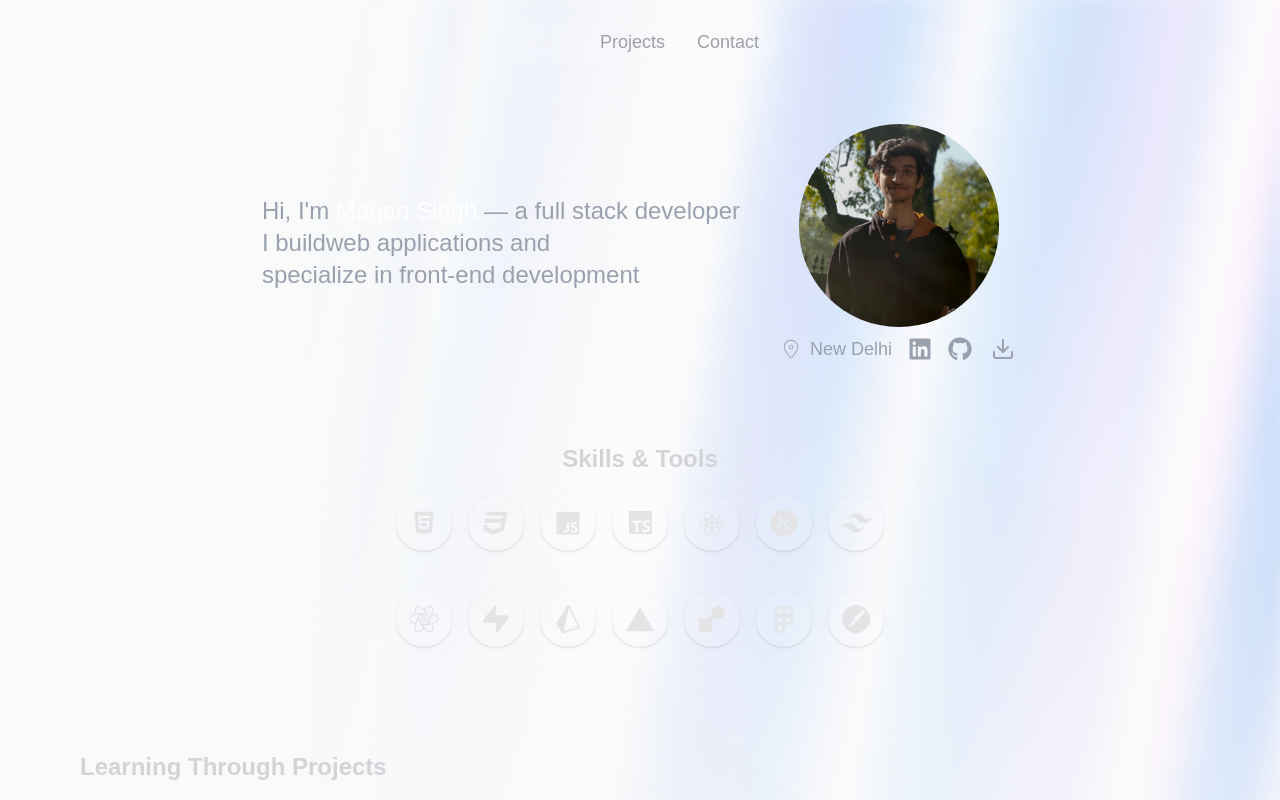
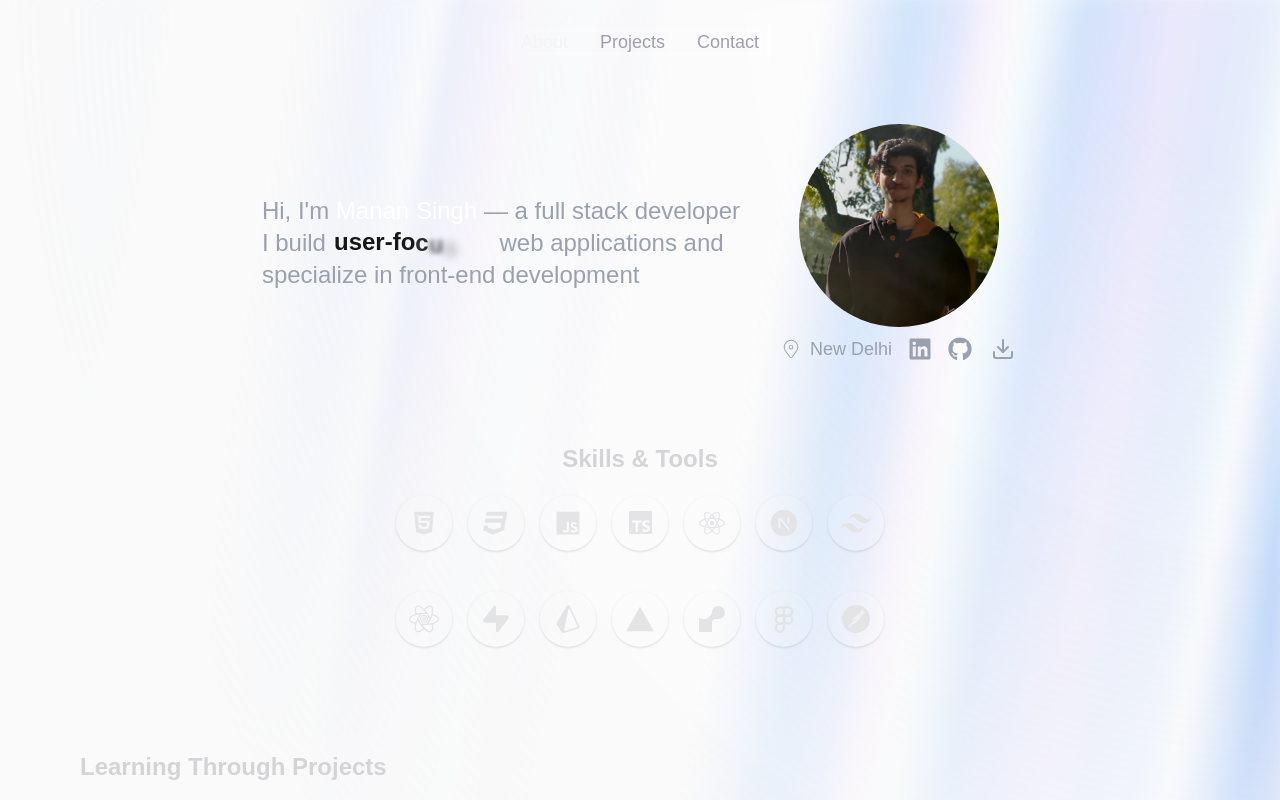
Before and after one commit to Manan-Singh10/portfolio-manan-singh, a Next.js app: page / in a window 1280 px wide. Shown: the top 800 px of the page. Built offline with nearby package versions, Linux system fonts and the light colour scheme.

Commit message:
change back to default and increase bg animation time to 300s

```diff
--- a/app/components/DescriptionText.tsx
+++ b/app/components/DescriptionText.tsx
@@ -1,4 +1,4 @@
-// import { FlipWords } from "@/components/ui/flip-words";
+import { FlipWords } from "@/components/ui/flip-words";
 
 const DescriptionText = () => {
   return (
@@ -9,10 +9,10 @@ const DescriptionText = () => {
       </div>
       <div>
         I build
-        {/* <FlipWords
+        <FlipWords
           className="font-semibold"
           words={["clean", "performant", "user-focused"]}
-        /> */}
+        />
         web applications and
       </div>
       <div>specialize in front-end development</div>
--- a/app/globals.css
+++ b/app/globals.css
@@ -14,7 +14,7 @@
 }
 
 @theme inline {
-  --animate-aurora: aurora 150s linear infinite;
+  --animate-aurora: aurora 300s linear infinite;
   @keyframes aurora {
     from {
       background-position: 50% 50%, 50% 50%;
```
